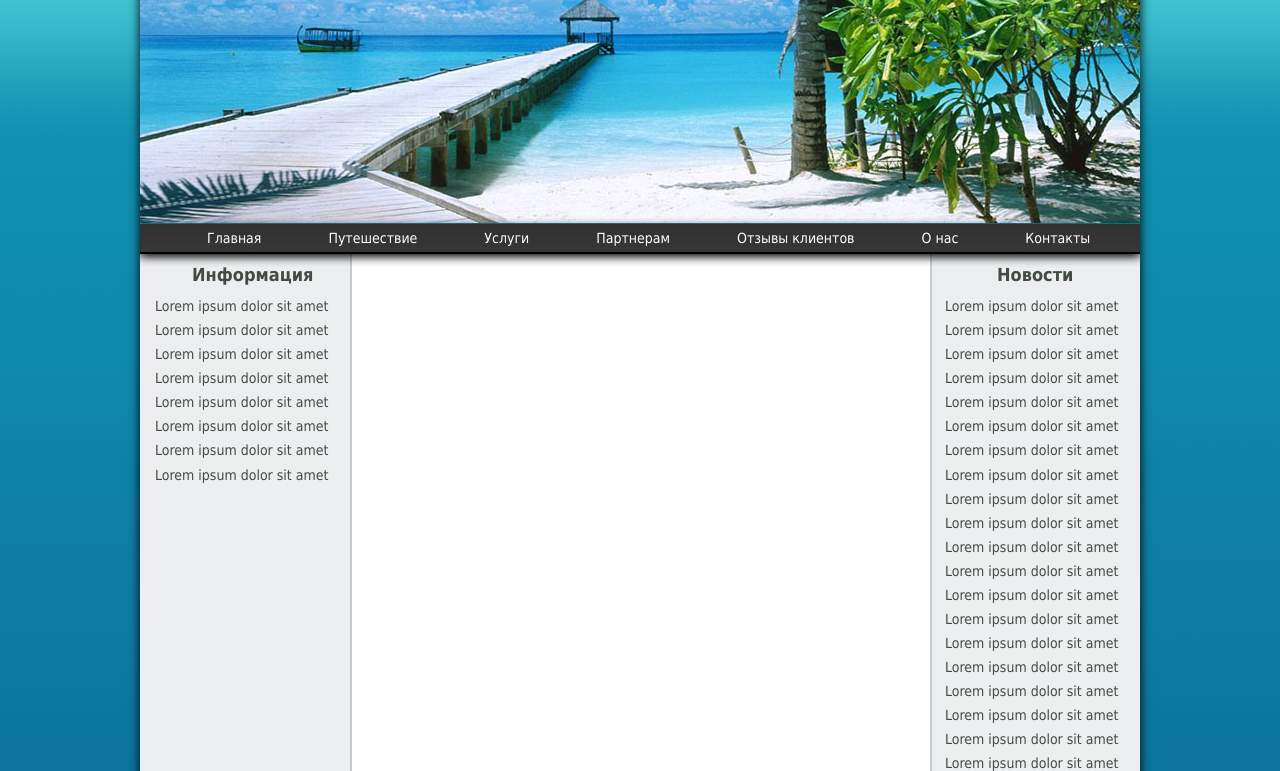
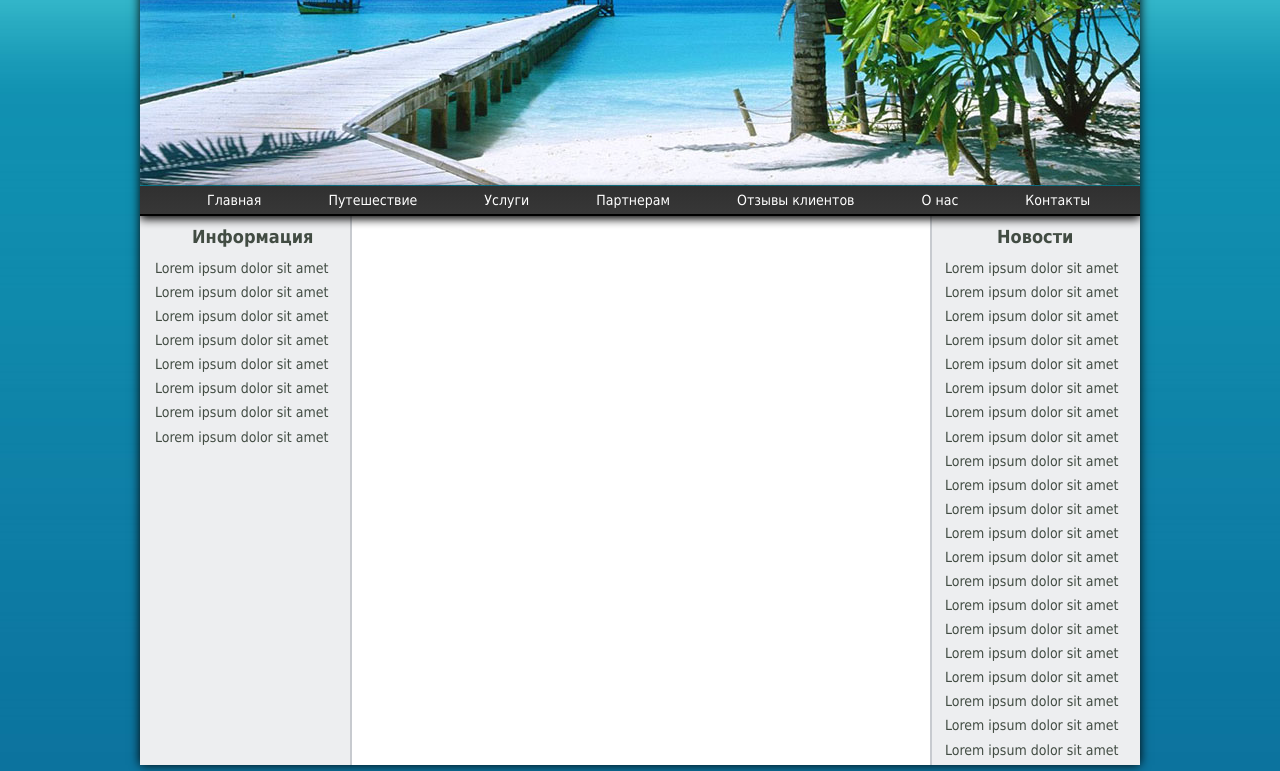
Before and after one commit to artyomrudavin/rudavin_html_4, a plain HTML site: page www.asia/index.html in a window 1280 px wide. Shown: the part 226-997 px from the top of the page. Drawn offline with Linux system fonts and the light colour scheme.

Commit message:
fixed background

```diff
--- a/www.asia/CSS/style.css
+++ b/www.asia/CSS/style.css
@@ -1,10 +1,13 @@
+body {
+	width: 100%;
+	background: url(../img/mainbackground1.jpg) 0 0 repeat-x;
+}
+
 .wrapper {
 	display: block;
 	width: 1280px;
 	height: 1022px;
 	margin: 0 auto;
-	background: url(../img/mainbackground.jpg) 0 0 no-repeat;
-	padding-top: 38px;
 }
 
 .content {
```
